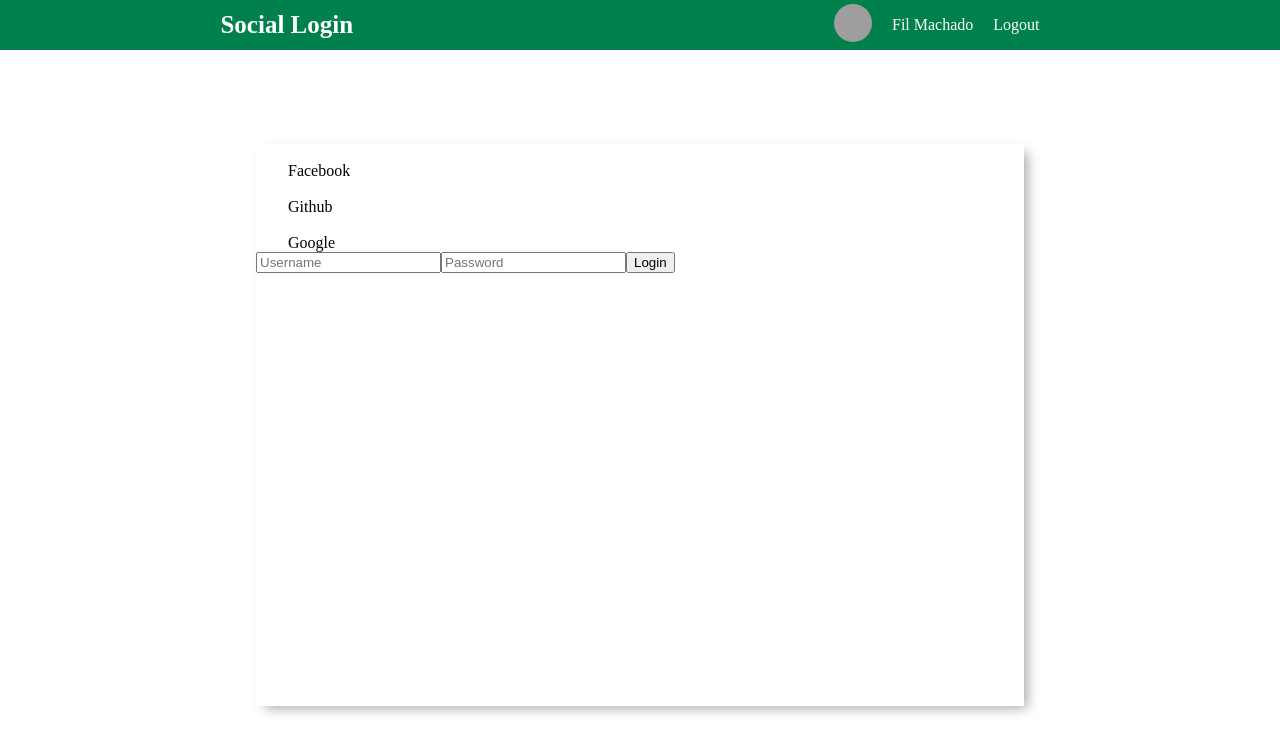
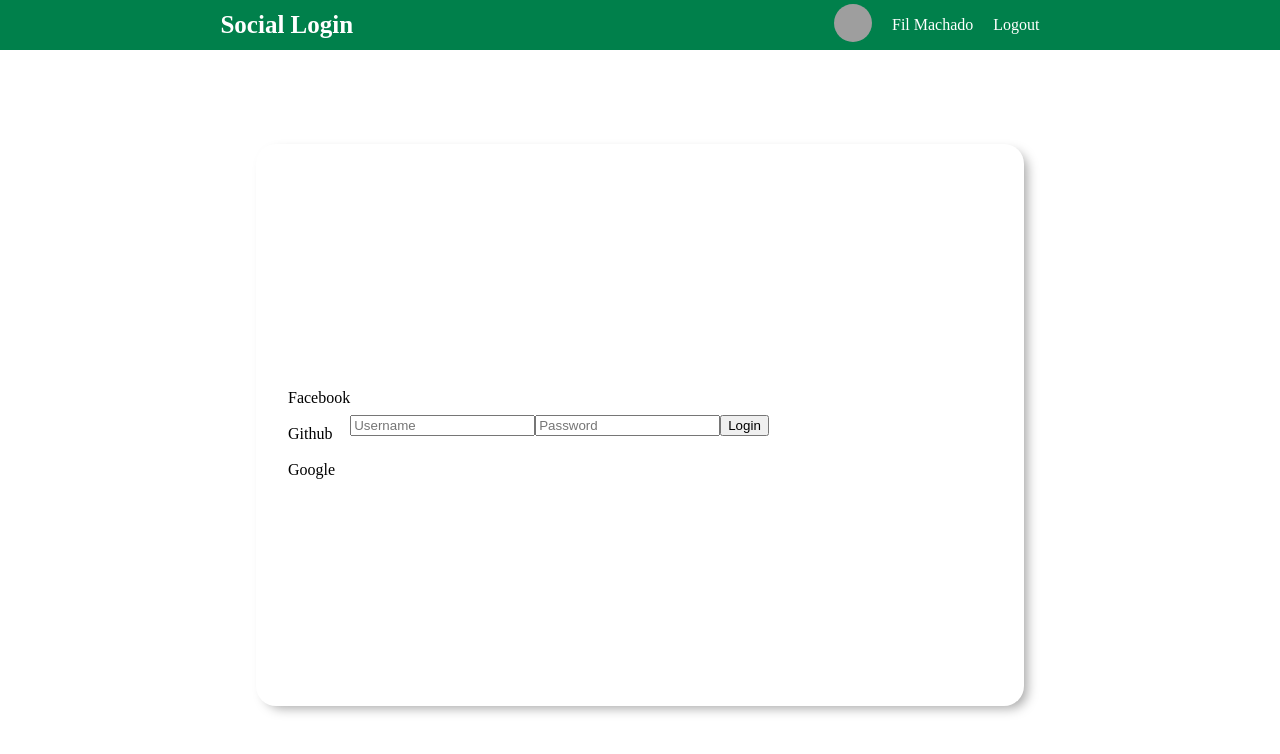
Before and after one commit to FilipiMachado/react-social-login, a React (Create React App) app: page / in a window 1280 px wide. Shown: the top 754 px of the page. Built offline with nearby package versions, Linux system fonts and the light colour scheme; grey boxes are pictures that could not be loaded.

Commit message:
styling login page

```diff
--- a/src/App.css
+++ b/src/App.css
@@ -123,6 +123,9 @@ body {
   height: 75%;
   -webkit-box-shadow: 6px 5px 12px -3px rgba(0, 0, 0, 0.36);
   box-shadow: 6px 5px 12px -3px rgba(0, 0, 0, 0.36);
+  display: flex;
+  align-items: center;
+  border-radius: 20px;
 }
 
 /* Left Login Page */
```
